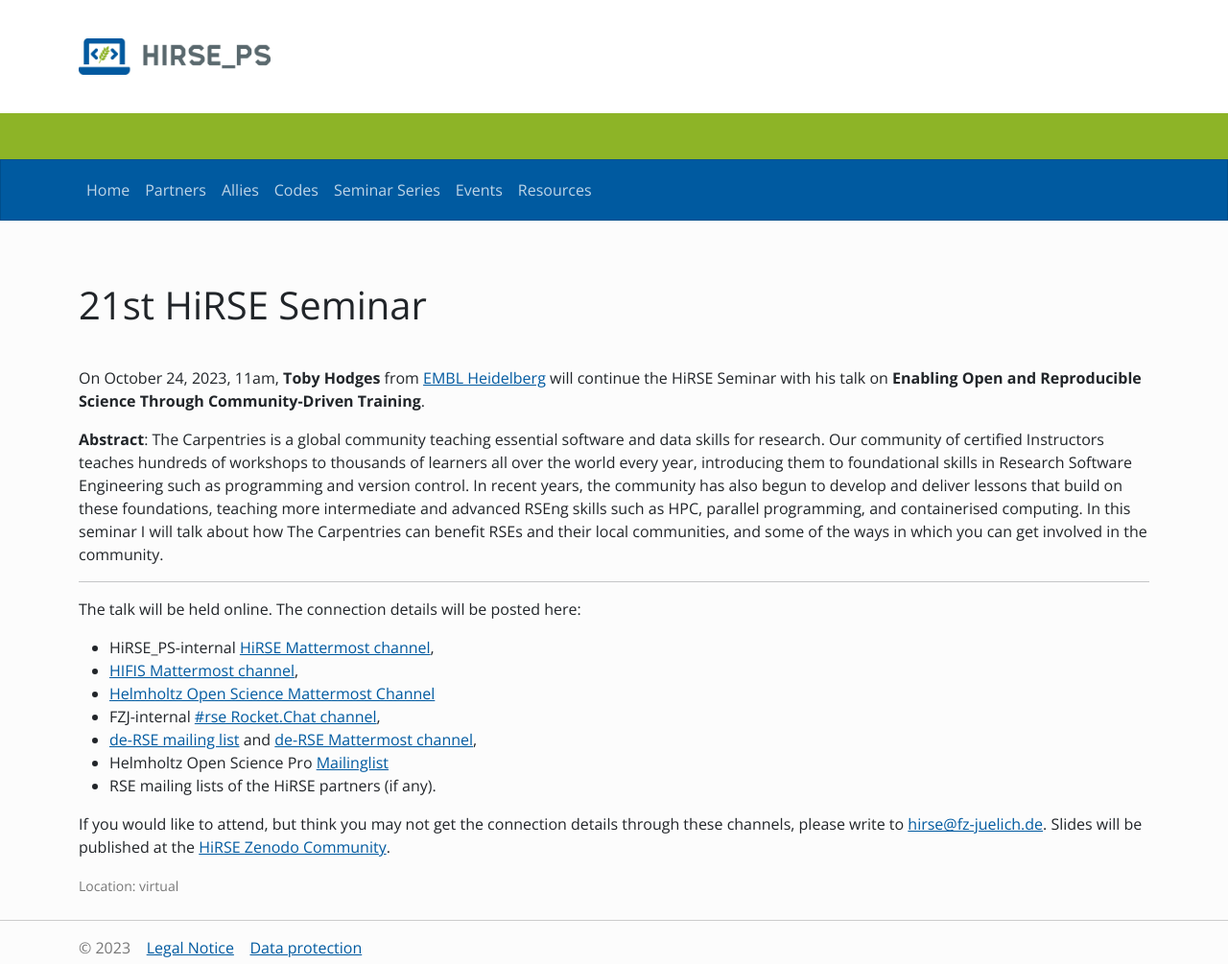
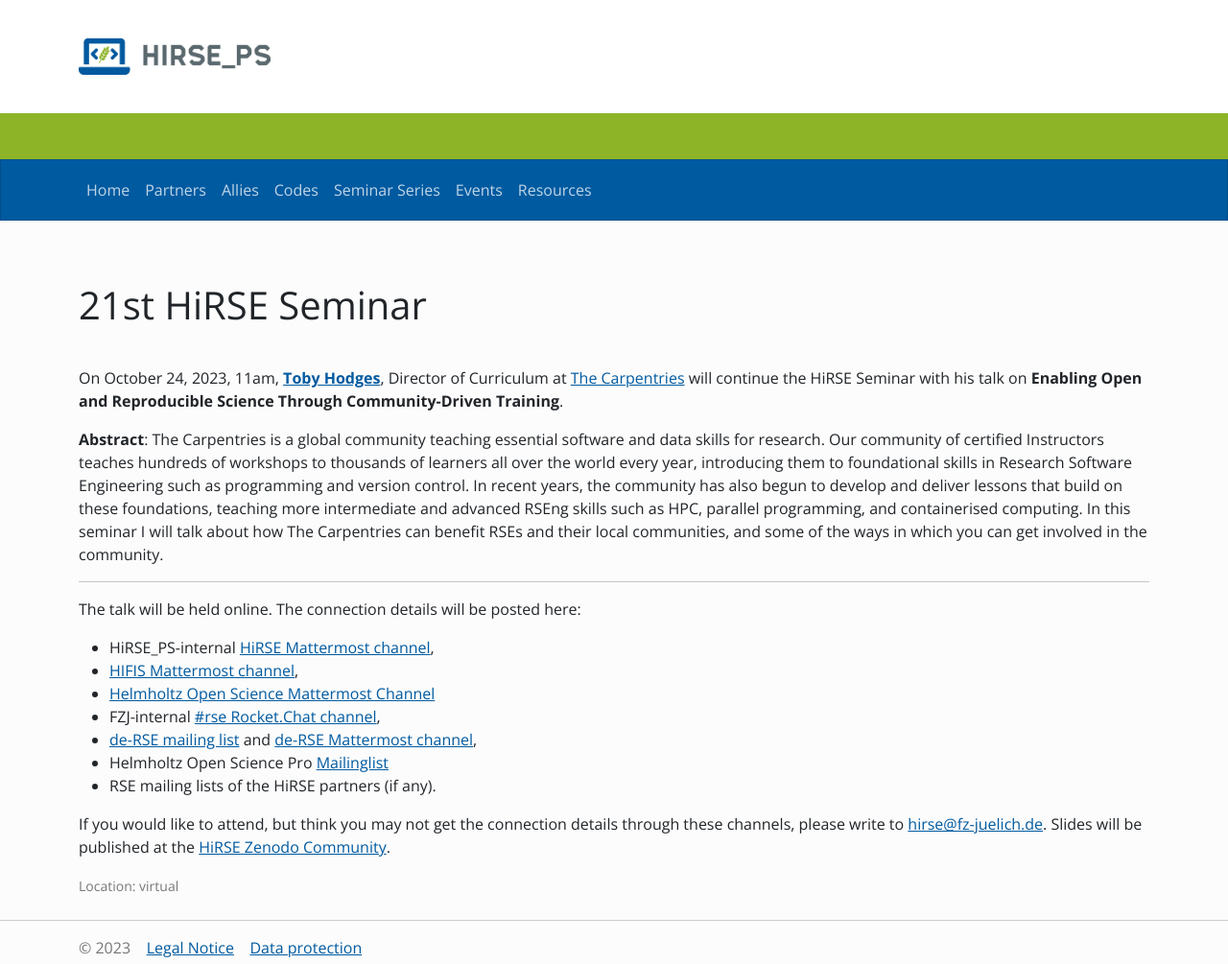
Before and after one commit to Helmholtz-HiRSE/helmholtz-hirse.github.io, a Jekyll site: the page built from _series/2023_10_24-seminar_21.md, in a window 1280 px wide. Shown: the whole page at 96% size. Built offline with Jekyll 4.4.1, drawn with Linux system fonts in a browser that asks for light colours; nearby versions of some CDN libraries.

Commit message:
Update Toby Hodges homepage and affiliation

```diff
--- a/_series/2023_10_24-seminar_21.md
+++ b/_series/2023_10_24-seminar_21.md
@@ -6,7 +6,7 @@
 excerpt_separator: <!--more-->
 ---
 
-On October 24, 2023, 11am, **Toby Hodges** from [EMBL Heidelberg](https://www.embl.org/sites/heidelberg/) will continue the HiRSE Seminar with his talk on **Enabling Open and Reproducible Science Through Community-Driven Training**.
+On October 24, 2023, 11am, [**Toby Hodges**](https://tbyhdgs.info/), Director of Curriculum at [The Carpentries](https://carpentries.org/) will continue the HiRSE Seminar with his talk on **Enabling Open and Reproducible Science Through Community-Driven Training**.
 <!--more-->
 
 **Abstract**:
```
